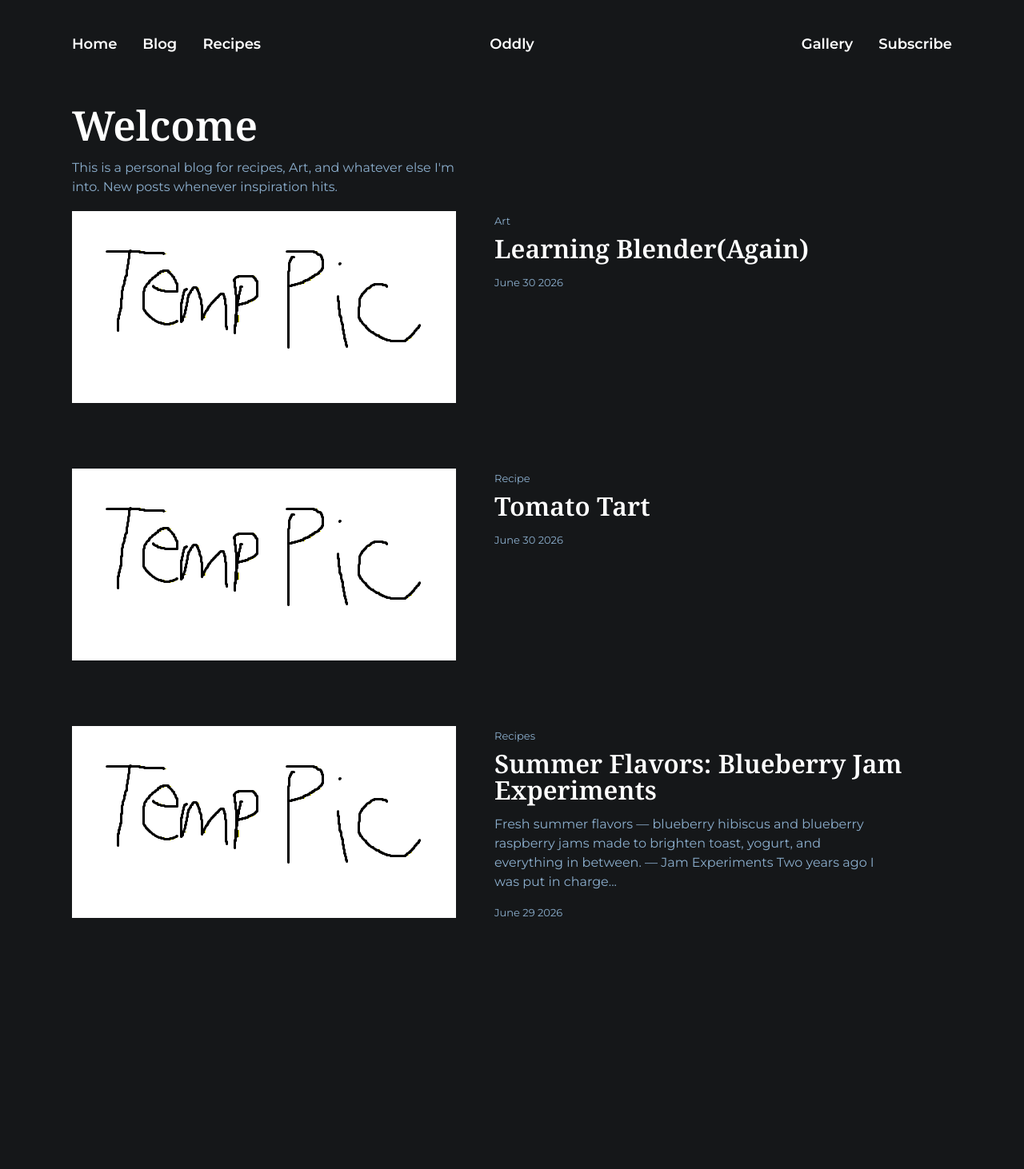
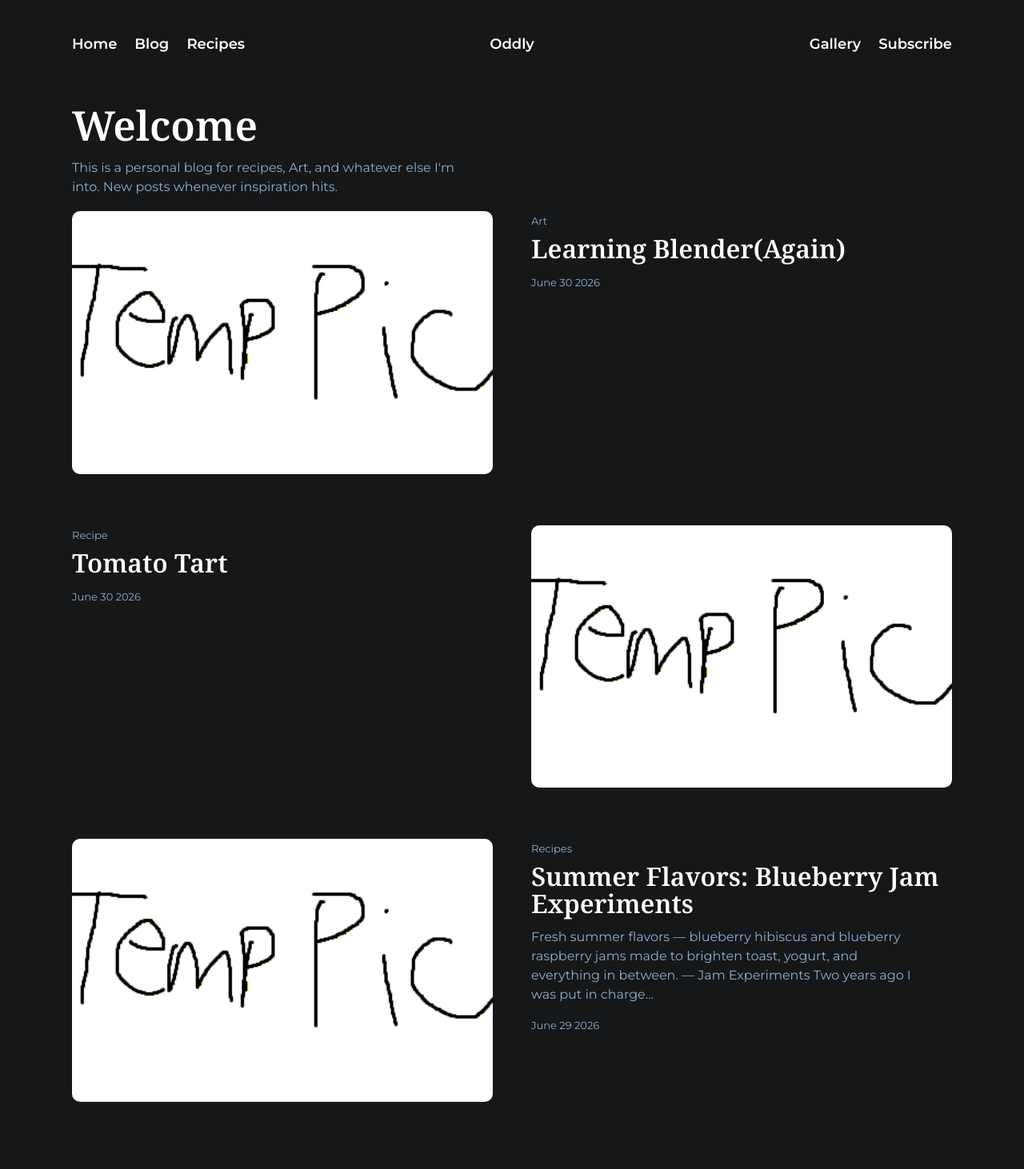
Before and after one commit to Oddly-Augmented/oddly-augmented.github.io, a Jekyll site: the page built from index.html, in a window 1280 px wide. Shown: the whole page at 80% size. Built offline with Jekyll 4.4.1, drawn with Linux system fonts in a browser that asks for light colours; before the commit the page ends 1250 px from its top, so only the background shows below that.

Commit message:
Test post orientation formatting

```diff
--- a/index.css
+++ b/index.css
@@ -31,7 +31,7 @@ body{
 .nav{
   list-style:none;
   display:flex;
-  gap:32px;
+  gap:22px;
   margin:0;
   padding:0;
 }
@@ -46,7 +46,6 @@ body{
   font-size:18px;
   font-weight:600;
 }
-
 
 .page {
   width: min(100%, var(--max-width));
@@ -63,7 +62,7 @@ body{
   margin-bottom: 60px;
 }
 
-/* flip post. image to the right */
+/* reverse post. image to the right */
 .image-text-card.reverse{
   flex-direction: row-reverse;
 }
@@ -89,10 +88,18 @@ body{
   border-radius: var(--radius);
 }
 
+/* Equal columns for image and text posts*/
+.image-text-card:not(.image-hero) .image-card,
+.image-text-card:not(.image-hero) .text-card {
+  flex: 1 1 0;
+  min-width: 0;
+}
+
 .image-card img{
+  width: 100%;
   aspect-ratio: 16 / 10;
-  object-fit:cover;
-  margin-bottom:18px;
+  object-fit: cover;
+  border-radius: var(--radius);
 }
 
 .text-card{
@@ -111,7 +118,6 @@ body{
   color: var(--muted);
   text-decoration: none;
 }
-
 
 .tag{
   margin:0 0 10px;
@@ -132,7 +138,6 @@ h1{
 h2{
   font-size:clamp(1.8rem, 2.5vw, 3rem);
 }
-
 
 .content{
   margin:0 0 18px;
@@ -164,10 +169,10 @@ h2{
     justify-self:center;
   }
 
-  .hero-grid,
-  .post-grid{
-    grid-template-columns:1fr;
-    gap:28px;
+  .image-text-card,
+  .image-text-card.reverse {
+    flex-direction: column;
+    gap: 28px;
   }
 
   .page{
--- a/index.html
+++ b/index.html
@@ -9,8 +9,25 @@ title: Home
 </section>
 
 {% for post in site.posts limit:3 %}
-<section class="image-text-card">
-  {% if post.image %}
+  {% assign card_style = post.card_style | default: 'auto' %}
+  {% if card_style == 'auto' %}
+    {% assign is_even = forloop.index | modulo: 2 %}
+    {% if is_even == 0 %}
+      {% assign layout_class = 'image-text-card reverse' %}
+    {% else %}
+      {% assign layout_class = 'image-text-card' %}
+    {% endif %}
+  {% elsif card_style == 'image-right' %}
+    {% assign layout_class = 'image-text-card reverse' %}
+  {% elsif card_style == 'text-only' %}
+    {% assign layout_class = 'image-text-card text-only' %}
+  {% elsif card_style == 'image-hero' %}
+    {% assign layout_class = 'image-text-card image-hero' %}
+  {% else %}
+    {% assign layout_class = 'image-text-card' %}
+  {% endif %}
+<section class="{{ layout_class }}">
+  {% if post.image and card_style != 'text-only' %}
   <article class="image-card">
     <img src="{{ post.image }}" alt="{{ post.title }}" loading="lazy">
   </article>
```
